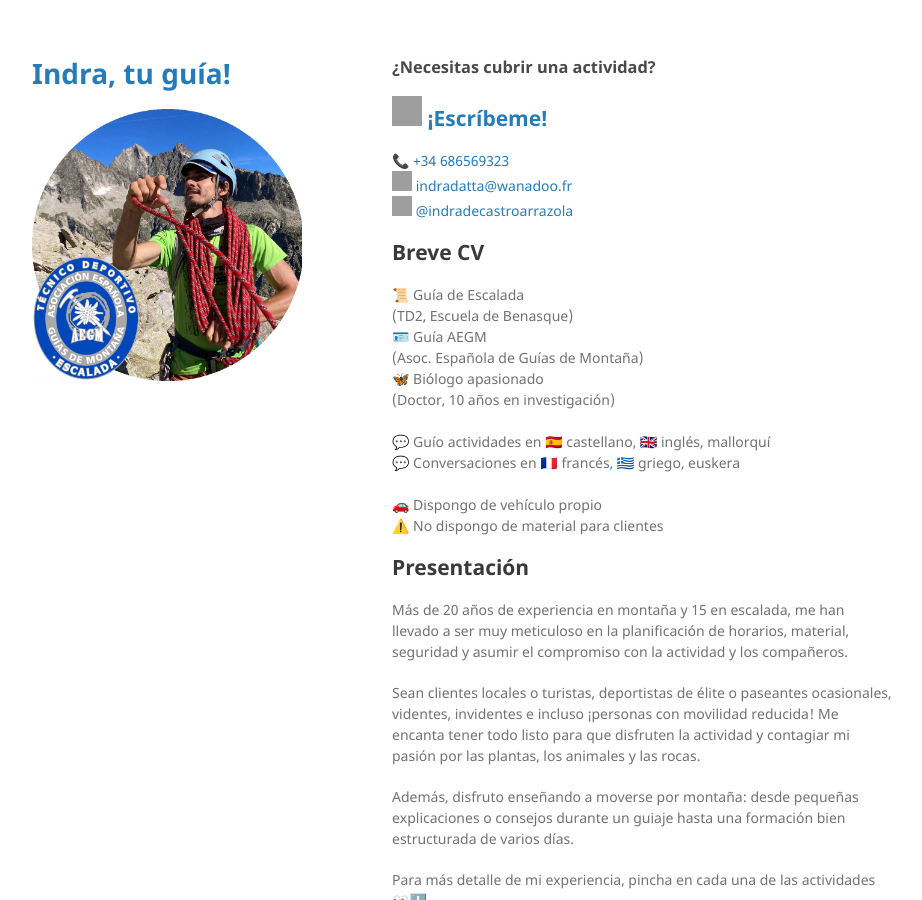
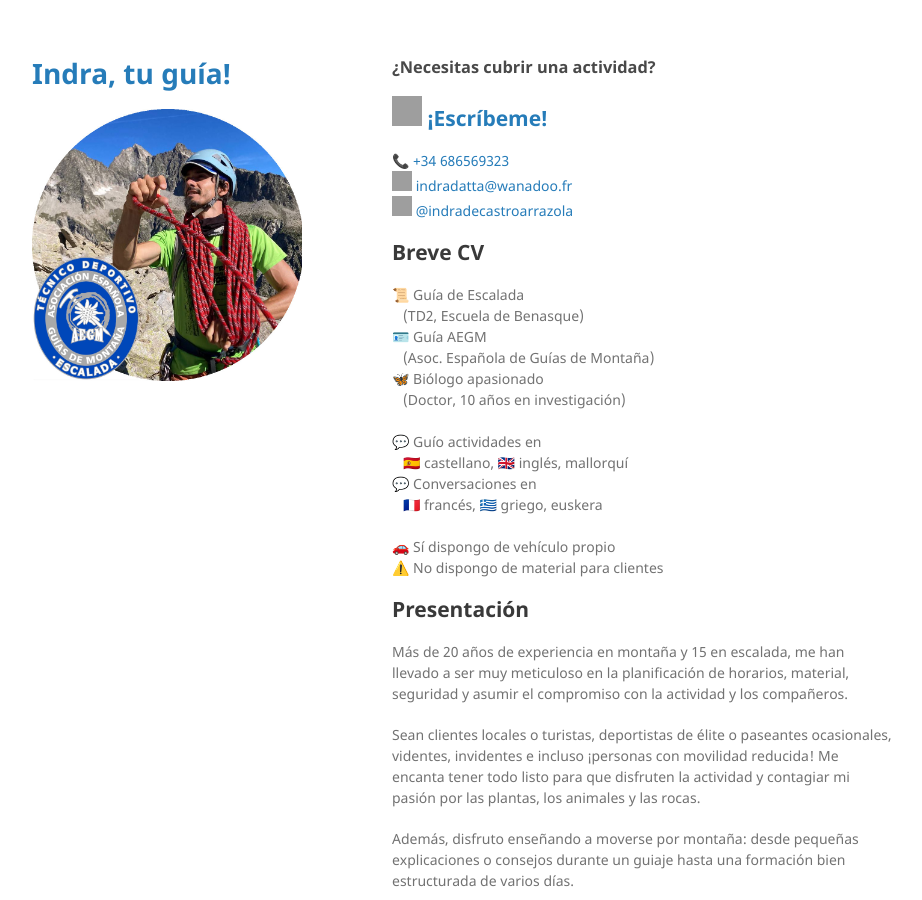
Before and after one commit to indradecastro/freelance, a Jekyll site: the page built from index.md, in a window 1280 px wide and 900 px high. Shown: the whole window, without its empty margins (178-1100 px from the left). Built offline with Jekyll 4.4.1, drawn with Linux system fonts in a browser that asks for light colours; the repository's description, which GitHub fills in, is left out; our own code applies the rules of GitHub Pages for plain Markdown files; grey boxes are pictures that could not be loaded.

Commit message:
white spaces

```diff
--- a/index.md
+++ b/index.md
@@ -11,16 +11,18 @@ layout: default
 
 ## Breve CV
 📜 Guía de Escalada<br>
-   (TD2, Escuela de Benasque)<br>
+&nbsp; &nbsp;(TD2, Escuela de Benasque)<br>
 🪪 Guía AEGM<br>
-   (Asoc. Española de Guías de Montaña)<br>
+&nbsp; &nbsp;(Asoc. Española de Guías de Montaña)<br>
 🦋 Biólogo apasionado<br>
-   (Doctor, 10 años en investigación)<br>
+&nbsp; &nbsp;(Doctor, 10 años en investigación)<br>
 <br>
-💬 Guío actividades en 🇪🇸 castellano, 🇬🇧 inglés, mallorquí<br>
-💬 Conversaciones en 🇫🇷 francés, 🇬🇷 griego, euskera<br>
+💬 Guío actividades en <br>
+&nbsp; &nbsp;🇪🇸 castellano, 🇬🇧 inglés, mallorquí<br>
+💬 Conversaciones en <br>
+&nbsp; &nbsp;🇫🇷 francés, 🇬🇷 griego, euskera<br>
 <br>
-🚗 Dispongo de vehículo propio<br>
+🚗 Sí dispongo de vehículo propio<br>
 ⚠️ No dispongo de material para clientes
 
 ## Presentación
```
